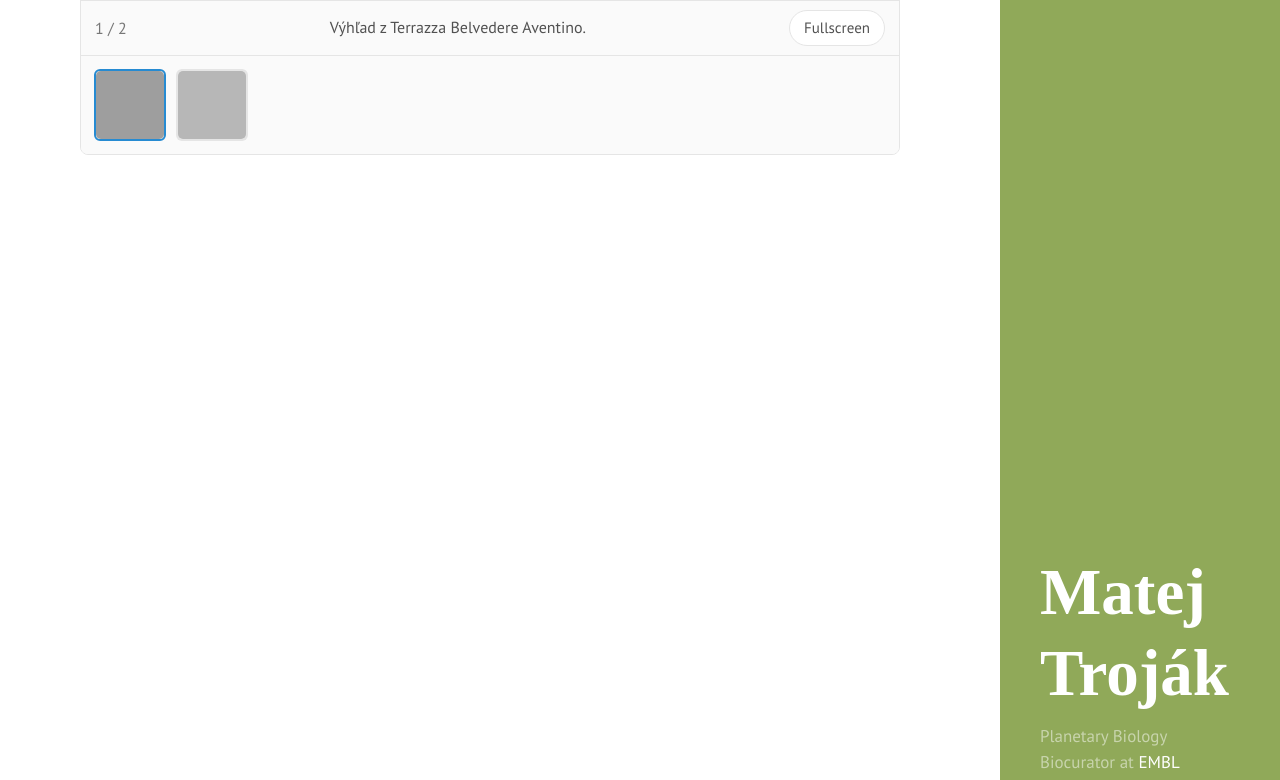
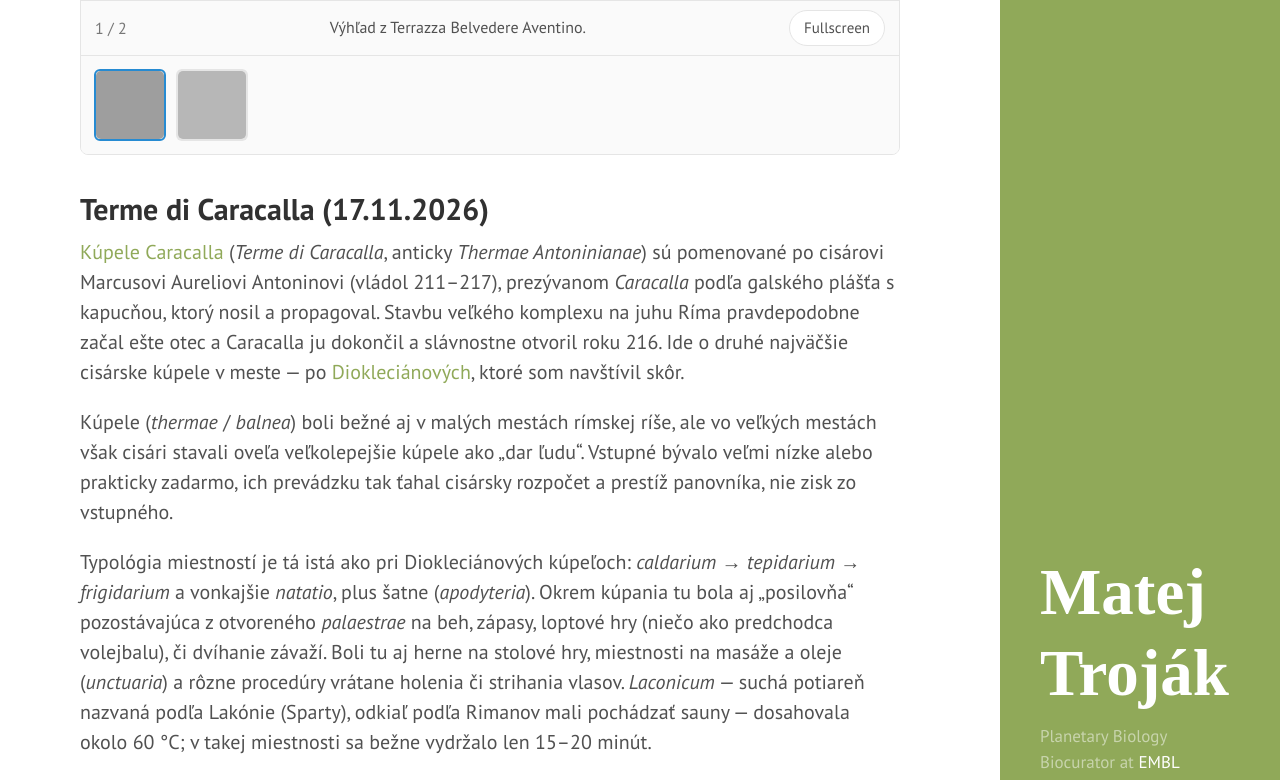
Before and after one commit to xtrojak/xtrojak.github.io, a Jekyll site: the page built from _posts/2026-11-01-rome.md, in a window 1280 px wide and 1400 px high, scrolled down 15621 px. Shown: the part 315-1095 px from the top of the window. Built offline with Jekyll 4.4.1, drawn with Linux system fonts in a browser that asks for light colours; some web fonts are replaced; a style sheet for code colours, icons or effects is not loaded; some of the changed text lies outside the part shown; grey boxes are pictures that could not be loaded.

Commit message:
Rome: Terme di Caracalla

```diff
--- a/_posts/2026-11-01-rome.md
+++ b/_posts/2026-11-01-rome.md
@@ -41,7 +41,8 @@ Mapa miest, ktoré som navštívil — kliknutím vyberiete bod (zoznam priblí
   {"date":"2026-11-15","title":"Santa Maria degli Angeli","lat":41.90342,"lng":12.49733,"anchor":"#diocleziano"},
   {"date":"2026-11-15","title":"Aula Ottagona","lat":41.90382,"lng":12.49603,"anchor":"#diocleziano"},
   {"date":"2026-11-16","title":"Terrazza Belvedere Aventino","lat":41.88543,"lng":12.47991,"anchor":"#aventino"},
-  {"date":"2026-11-16","title":"Circo Massimo","lat":41.88616,"lng":12.48531,"anchor":"#aventino"}
+  {"date":"2026-11-16","title":"Circo Massimo","lat":41.88616,"lng":12.48531,"anchor":"#aventino"},
+  {"date":"2026-11-17","title":"Terme di Caracalla","lat":41.87883,"lng":12.49247,"anchor":"#caracalla"}
 ]
 </script>
 </div>
@@ -237,6 +238,27 @@ Odtiaľto je to blízko k [Circo Massimo](https://en.wikipedia.org/wiki/Circus_M
   <img src="https://lh3.googleusercontent.com/pw/AP1GczNxjuPET_rBv9RT1xmrcRXuteX6WwxMu_1FKBgCBNFYu-eE293GA5kEQ1YlPzyhlr0mIY3SS0ggf8JNRt7iDM8B21txF0cYonOs5bjzAyLNSy_w7puEM2LDfVb8sD7DTWDAgNwsf42Y-2RkVfHdN33Dqw=w3600-h2026-s-no" alt="Circo Massimo a Palatín" data-caption="Circo Massimo a v pozadí Palatínsky pahorok.">
 </div>
 
+## Terme di Caracalla (17.11.2026) {#caracalla}
+
+[Kúpele Caracalla](https://cultura.gov.it/luogo/terme-di-caracalla) (*Terme di Caracalla*, anticky *Thermae Antoninianae*) sú pomenované po cisárovi Marcusovi Aureliovi Antoninovi (vládol 211–217), prezývanom *Caracalla* podľa galského plášťa s kapucňou, ktorý nosil a propagoval. Stavbu veľkého komplexu na juhu Ríma pravdepodobne začal ešte otec a Caracalla ju dokončil a slávnostne otvoril roku 216. Ide o druhé najväčšie cisárske kúpele v meste — po [Diokleciánových](#diocleziano), ktoré som navštívil skôr.
+
+Kúpele (*thermae* / *balnea*) boli bežné aj v malých mestách rímskej ríše, ale vo veľkých mestách však cisári stavali oveľa veľkolepejšie kúpele ako „dar ľudu“. Vstupné bývalo veľmi nízke alebo prakticky zadarmo, ich prevádzku tak ťahal cisársky rozpočet a prestíž panovníka, nie zisk zo vstupného.
+
+Typológia miestností je tá istá ako pri Diokleciánových kúpeľoch: *caldarium* → *tepidarium* → *frigidarium* a vonkajšie *natatio*, plus šatne (*apodyteria*). Okrem kúpania tu bola aj „posilovňa“ pozostávajúca z otvoreného *palaestrae* na beh, zápasy, loptové hry (niečo ako predchodca volejbalu), či dvíhanie závaží. Boli tu aj herne na stolové hry, miestnosti na masáže a oleje (*unctuaria*) a rôzne procedúry vrátane holenia či strihania vlasov. *Laconicum* — suchá potiareň nazvaná podľa Lakónie (Sparty), odkiaľ podľa Rimanov mali pochádzať sauny — dosahovala okolo 60 °C; v takej miestnosti sa bežne vydržalo len 15–20 minút.
+
+<div class="photo-gallery">
+  <img src="https://lh3.googleusercontent.com/pw/AP1GczOugrVzGPc4VPCLgZAgiQnhFNiq0ilOMDw98D40fR1BOmRy1jJtIfuVvOpsezC9E0B-iWA1w9EJGViceryn_Br3DFMh6O6lTpz3Ior6AkvU1H3GoMvBpkKnw953jDTrM_KHQcf9dYYsIPY8gut4dNGH1w=w3600-h2026-s-no" alt="Terme di Caracalla — pohľad zvonku" data-caption="Pohľad na kúpele zvonku — vidieť ich masívnosť.">
+  <img src="https://lh3.googleusercontent.com/pw/AP1GczO7z8I1F_cz5XAEVv84F7-7zx_2_PQT1008H4fJIatY3Ak_ROeqYSrFHNH5f27r1i-r7K3qtev3xdWSZKAiWl4Fb-LyhWkhei_qqqz38ExSgQ-8uS52ovcglfDOg2To09uJGtIgq9T_xGlbmrvWd4venw=w3600-h2026-s-no" alt="Terme di Caracalla — reštaurácie" data-caption="Časti kúpeľov, ktoré sa reštaurujú.">
+  <img src="https://lh3.googleusercontent.com/pw/AP1GczM5mRlYDUDsCcNzZJdjVYJlJBAuwv_m5KqhYVhHHKbC-l5YFJszevvqbkO-Hzye6iTpClNXvE4NXw7pYp5fwG-4zjDxC297jJvCPpLIfw-Fd_EIqbesNzs65vH5x4iEs1BPGSMAV1DPGJ8IDs8cLqzshw=w3600-h2026-s-no" alt="Terme di Caracalla — mozaiková podlaha" data-caption="Zachovalá časť mozaikovej podlahy.">
+  <img src="https://lh3.googleusercontent.com/pw/AP1GczOZ4h4pdBm34-VgT83MKP9_2_fUGXsQTW_5V8UQU6HAo7pPhFlffwuH3Sl6R9JIG2jGCtDKjLppgsy4J5myCwcFmwYc8P3PVBT5KR_obZcocqKTC15gzrJOf8bbkmOmWuV1WQvkfdtaWLuPZBylo7X0Ww=w3600-h2026-s-no" alt="Terme di Caracalla — vystavené mozaiky" data-caption="Vystavené zvyšky mozaikovej podlahy.">
+</div>
+
+Pred stavbou kúpeľ tu stáli obytné domy a záhrady (*horti*), pri budovaní kúpeľ ich zbúrali alebo zasypali, takže sa pod kúpeľmi niečo z nich zachovalo. V podzemí vedie sieť podzemných tunelov (rádovo kilometre) širokých aj na vozíky, ktoré odvážali špinavé plachty a uteráky, privážali drevo, oleje a ďalšie zásoby, a súčasne slúžili na výmenu vzduchu.
+
+Pod horúcimi sálami boli pece (*praefurnia*) — odhadom okolo 50 — ktoré celý deň kŕmili drevom (rádovo desať ton denne). Horúci vzduch šiel hypokaustom pod podlahy a dutinami v stenách. Vodu z vetvy akvaduktu *Aqua Antoniniana* držali cisterny a ohrievali v kotloch nad pecami. Technológia nebola nová, len škálovaná na obrovský objem. Ekonomicky to dávalo zmysel ako politika - lacné alebo voľné kúpele držali ľudí spokojných a ukázali cisárovu štedrosť, zatiaľ čo skutočné náklady (ako drevo, voda, údržba a stovky pracovníkov vrátane otrokov) ostali v zákulisí.
+
+Pri návšteve prebiehali opravy, čo je mimo sezóny pochopiteľné.
+
 <script src="https://unpkg.com/leaflet@1.9.4/dist/leaflet.js" integrity="sha256-20nQCchB9co0qIjJZRGuk2/Z9VM+kNiyxNV1lvTlZBo=" crossorigin=""></script>
 <script src="{{ "/public/js/visit-map.js" | relative_url }}"></script>
 <script src="{{ "/public/js/photo-gallery.js" | relative_url }}"></script>
```
